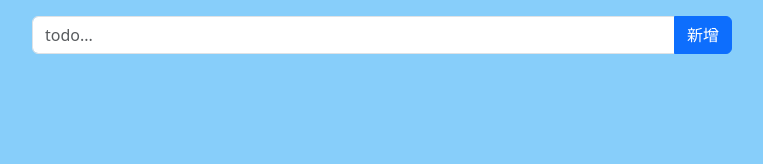
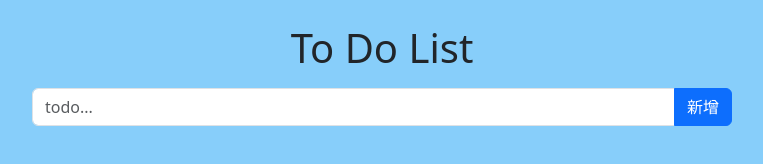
Before and after one commit to Wei-Xiang-H/Wei-Xiang-H.github.io, a plain HTML site: page midexam/ToDo.html in a window 1280 px wide. Shown: the whole page, without its empty margins (258-1021 px from the left). Drawn offline with nearby package versions, Linux system fonts and the light colour scheme.

Commit message:
修改todolist

```diff
--- a/midexam/ToDo.html
+++ b/midexam/ToDo.html
@@ -35,6 +35,7 @@
             style="display:none;visibility:hidden"></iframe></noscript>
     <!-- End Google Tag Manager (noscript) -->
     <!-- 初始化畫面勾選狀態沒顯示在畫面 -->
+    <h1 class="text-center mt-4">To Do List</h1>
     <div class="input-group mb-3 mt-3 m-auto w700">
         <input id="input" type="text" class="form-control" placeholder="todo..." aria-label="Recipient's username"
             aria-describedby="button-addon2">
```
